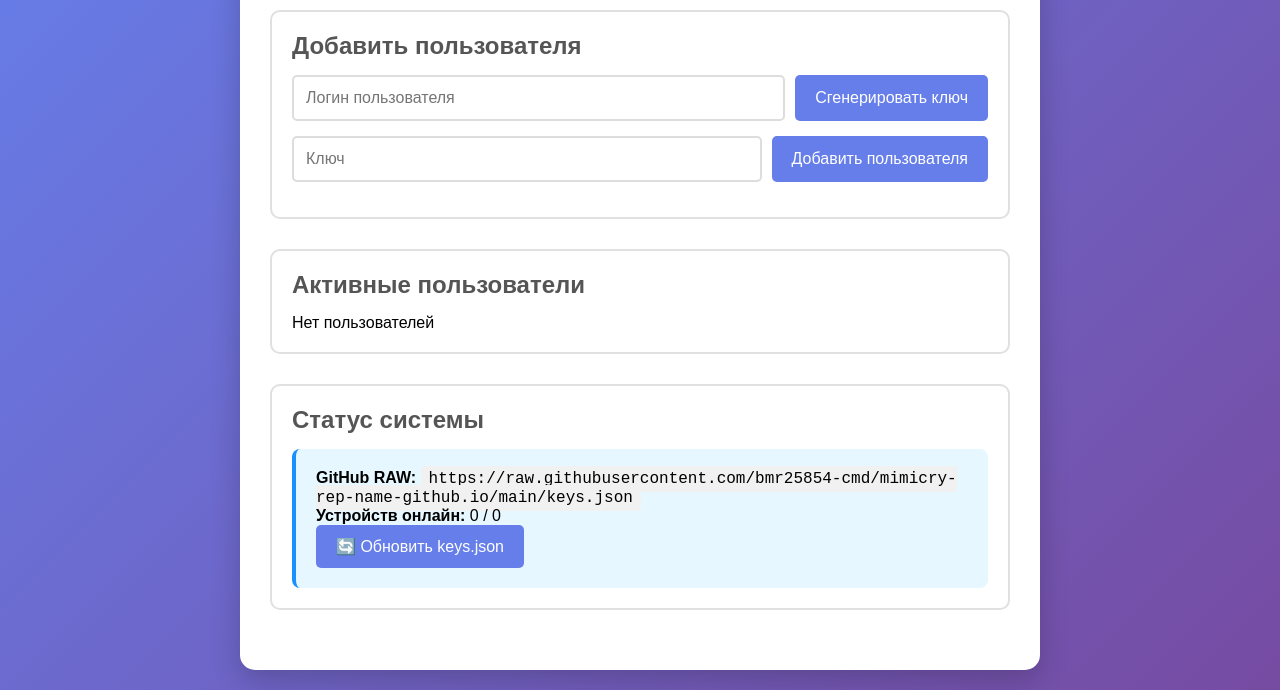
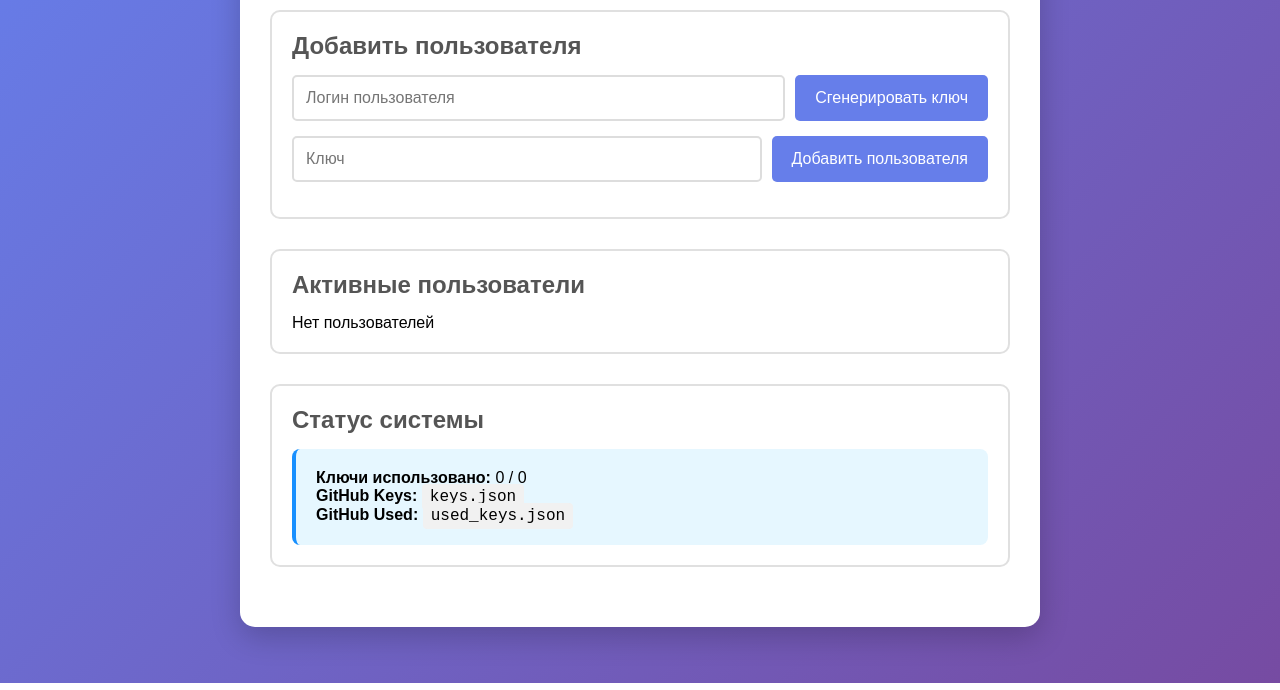
Before and after one commit to bmr25854-cmd/mimicry-rep-name-github.io, a plain HTML site: page index.html in a window 1280 px wide. Shown: the part 117-807 px from the top of the page. Drawn offline with Linux system fonts and the light colour scheme.

Commit message:
Update index.html

```diff
--- a/index.html
+++ b/index.html
@@ -29,15 +29,14 @@
             </div>
         </div>
 
-        <div class="section">
-            <h2>Статус системы</h2>
-            <div class="info-box">
-                <p><strong>GitHub RAW:</strong> <code id="rawUrl">https://raw.githubusercontent.com/.../keys.json</code></p>
-                <p><strong>Устройств онлайн:</strong> <span id="onlineCount">0</span></p>
-                <button onclick="updateKeysFile()">🔄 Обновить keys.json</button>
-            </div>
-        </div>
+<div class="section">
+    <h2>Статус системы</h2>
+    <div class="info-box">
+        <p><strong>Ключи использовано:</strong> <span id="onlineCount">0 / 0</span></p>
+        <p><strong>GitHub Keys:</strong> <code>keys.json</code></p>
+        <p><strong>GitHub Used:</strong> <code>used_keys.json</code></p>
     </div>
+</div>
 
     <script src="script.js"></script>
 </body>
```
